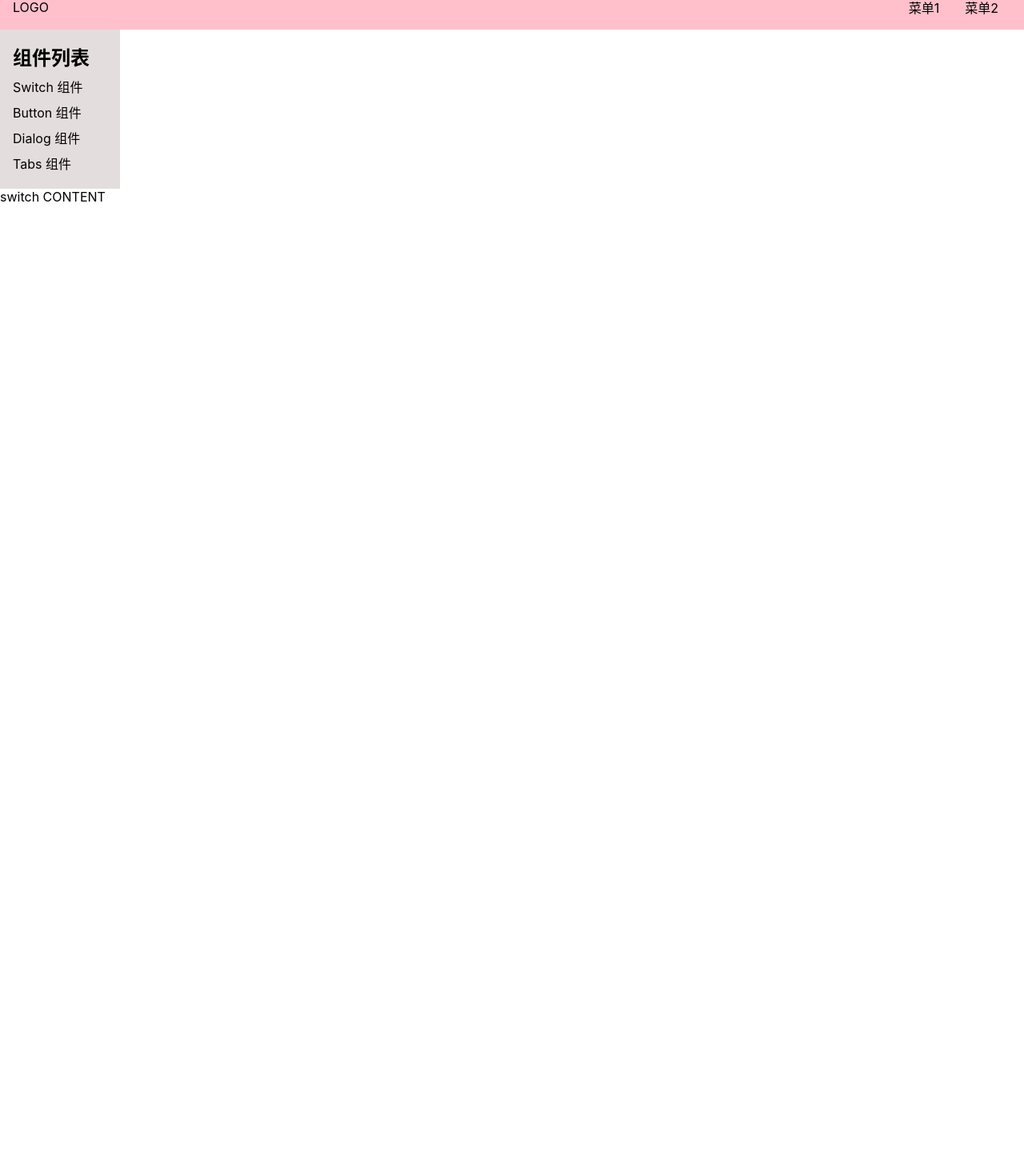
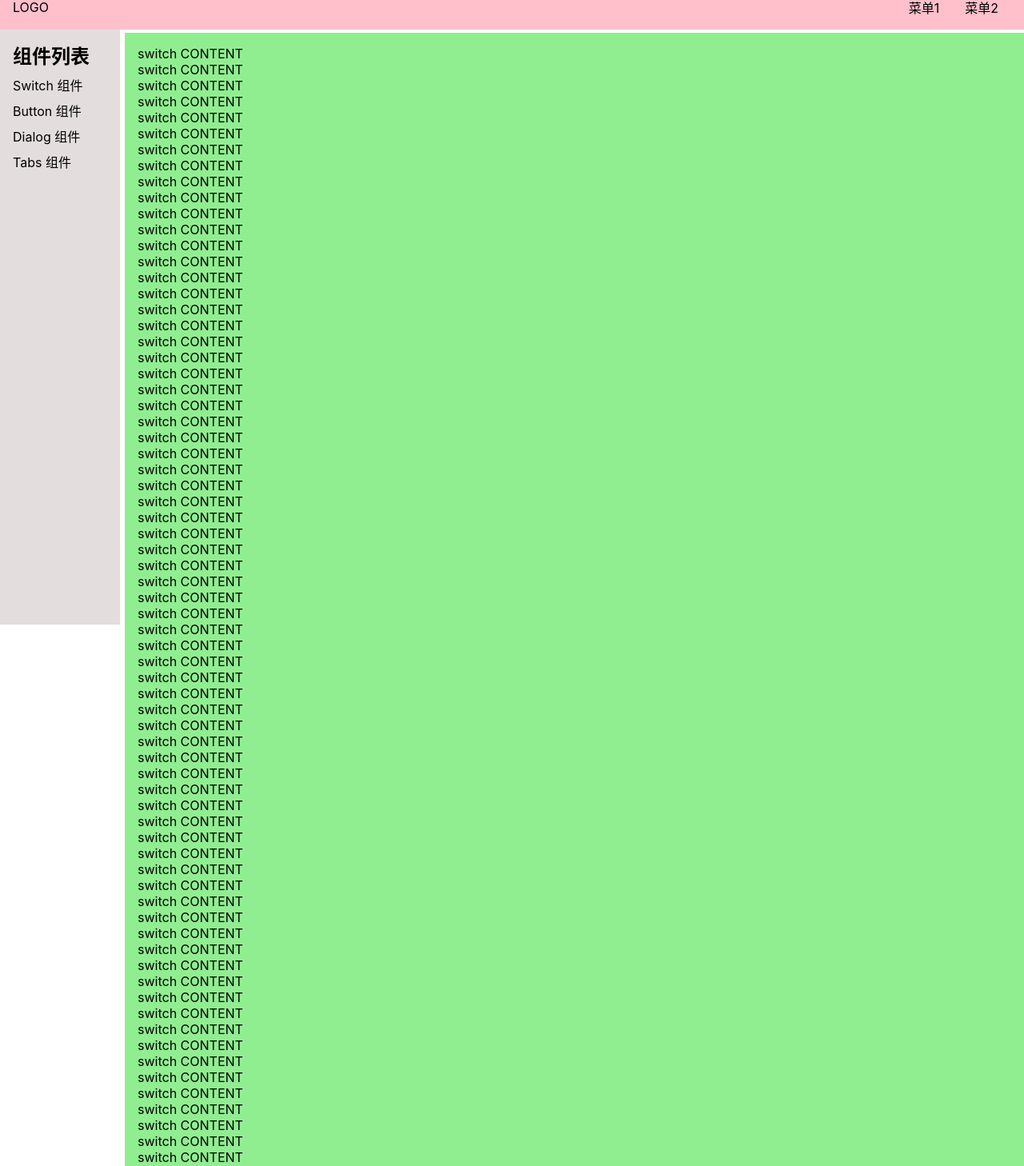
Before and after one commit to Kidnapped33/puzzle-ui, a Vue app: page /#/doc/switch in a window 1280 px wide. Shown: the part 19-1477 px from the top of the page at 80% size. Before the commit the page ends 800 px from the top, so only its background shows below. Built offline with nearby package versions, Linux system fonts and the light colour scheme.

Commit message:
整体布局 CSS

```diff
--- a/src/components/SwitchDemo.vue
+++ b/src/components/SwitchDemo.vue
@@ -1,5 +1,75 @@
 <template>
 <div>
-    switch CONTENT
+    <div>switch CONTENT</div>
+    <div>switch CONTENT</div>
+    <div>switch CONTENT</div>
+    <div>switch CONTENT</div>
+    <div>switch CONTENT</div>
+    <div>switch CONTENT</div>
+    <div>switch CONTENT</div>
+    <div>switch CONTENT</div>
+    <div>switch CONTENT</div>
+    <div>switch CONTENT</div>
+    <div>switch CONTENT</div>
+    <div>switch CONTENT</div>
+    <div>switch CONTENT</div>
+    <div>switch CONTENT</div>
+    <div>switch CONTENT</div>
+    <div>switch CONTENT</div>
+    <div>switch CONTENT</div>
+    <div>switch CONTENT</div>
+    <div>switch CONTENT</div>
+    <div>switch CONTENT</div>
+    <div>switch CONTENT</div>
+    <div>switch CONTENT</div>
+    <div>switch CONTENT</div>
+    <div>switch CONTENT</div>
+    <div>switch CONTENT</div>
+    <div>switch CONTENT</div>
+    <div>switch CONTENT</div>
+    <div>switch CONTENT</div>
+    <div>switch CONTENT</div>
+    <div>switch CONTENT</div>
+    <div>switch CONTENT</div>
+    <div>switch CONTENT</div>
+    <div>switch CONTENT</div>
+    <div>switch CONTENT</div>
+    <div>switch CONTENT</div>
+    <div>switch CONTENT</div>
+    <div>switch CONTENT</div>
+    <div>switch CONTENT</div>
+    <div>switch CONTENT</div>
+    <div>switch CONTENT</div>
+    <div>switch CONTENT</div>
+    <div>switch CONTENT</div>
+    <div>switch CONTENT</div>
+    <div>switch CONTENT</div>
+    <div>switch CONTENT</div>
+    <div>switch CONTENT</div>
+    <div>switch CONTENT</div>
+    <div>switch CONTENT</div>
+    <div>switch CONTENT</div>
+    <div>switch CONTENT</div>
+    <div>switch CONTENT</div>
+    <div>switch CONTENT</div>
+    <div>switch CONTENT</div>
+    <div>switch CONTENT</div>
+    <div>switch CONTENT</div>
+    <div>switch CONTENT</div>
+    <div>switch CONTENT</div>
+    <div>switch CONTENT</div>
+    <div>switch CONTENT</div>
+    <div>switch CONTENT</div>
+    <div>switch CONTENT</div>
+    <div>switch CONTENT</div>
+    <div>switch CONTENT</div>
+    <div>switch CONTENT</div>
+    <div>switch CONTENT</div>
+    <div>switch CONTENT</div>
+    <div>switch CONTENT</div>
+    <div>switch CONTENT</div>
+    <div>switch CONTENT</div>
+    <div>switch CONTENT</div>
+    <div>switch CONTENT</div>
 </div>
 </template>
--- a/src/components/Topnav.vue
+++ b/src/components/Topnav.vue
@@ -32,7 +32,10 @@
     background: pink;
     display: flex;
     padding: 16px;
-    position: relative;
+    position: fixed;
+    top: 0;
+    left: 0;
+    width: 100%;
     z-index: 10;
     justify-content: center;
     align-items: center;
--- a/src/views/Doc.vue
+++ b/src/views/Doc.vue
@@ -1,6 +1,6 @@
 <template>
-<div>
-    <Topnav />
+<div class="layout">
+    <Topnav class="nav" />
     <div class="content">
         <aside v-if="asideVisible">
             <h2>组件列表</h2>
@@ -46,10 +46,49 @@
 </script>
 
 <style lang="scss" scoped>
+.layout {
+    display: flex;
+    flex-direction: column;
+    height: 100vh;
+
+    >.nav {
+        flex-shrink: 0;
+    }
+
+    >.content {
+        flex-grow: 1;
+        padding-top: 60px;
+        padding-left: 156px;
+
+        @media (max-width: 500px) {
+            padding-left: 0;
+        }
+    }
+}
+
+.content {
+    display: flex;
+
+    >aside {
+        flex-shrink: 0;
+    }
+
+    >main {
+        flex-grow: 1;
+        padding: 16px;
+        background: lightgreen;
+    }
+}
+
 aside {
     background: #e4dddd;
     width: 150px;
     padding: 16px;
+    position: fixed;
+    top: 0;
+    left: 0;
+    padding-top: 70px;
+    height: 100%;
 
     >h2 {
         margin-bottom: 4px;
@@ -60,12 +99,9 @@
             padding: 4px 0;
         }
     }
+}
 
-    @media (max-width: 500px) {
-        position: fixed;
-        top: 0;
-        left: 0;
-        padding-top: 70px;
-    }
+main {
+    overflow: auto;
 }
 </style>
```
